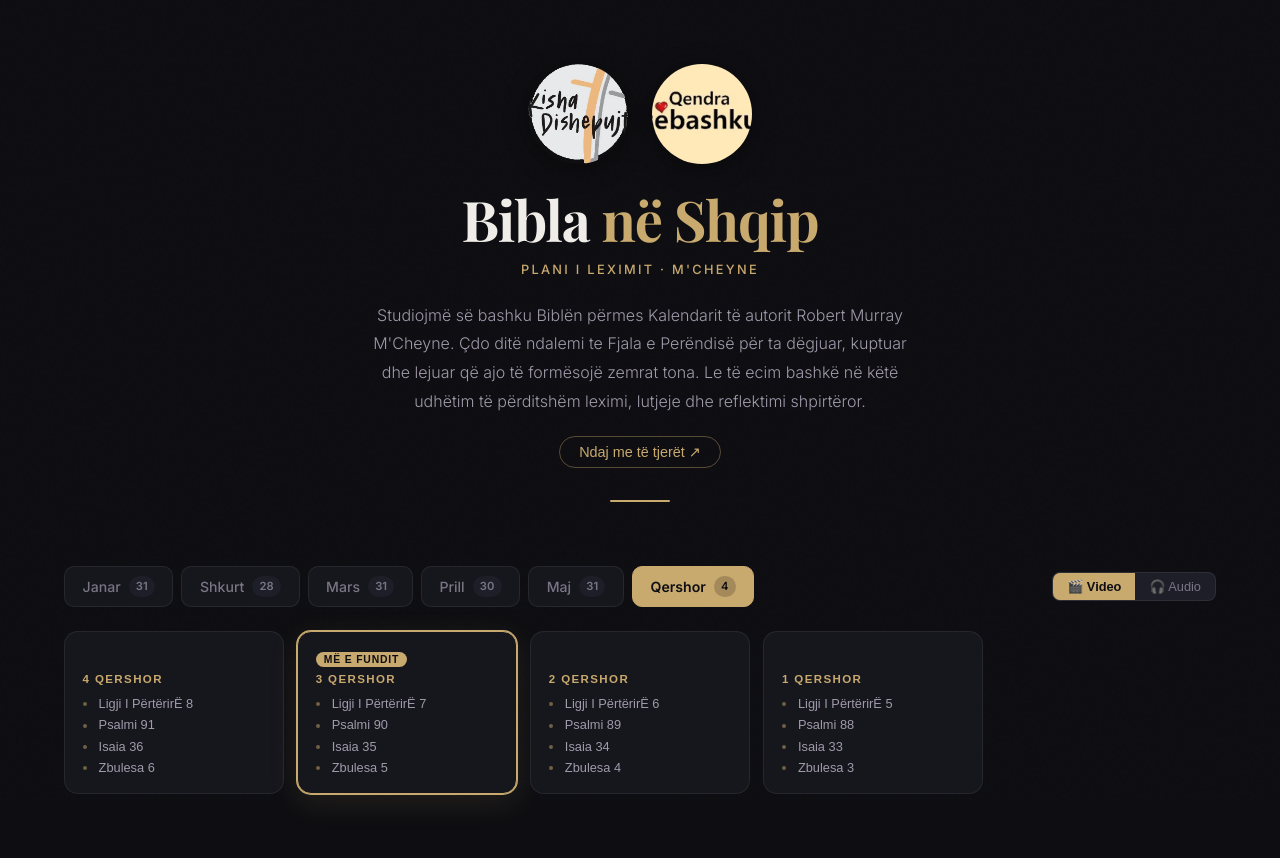
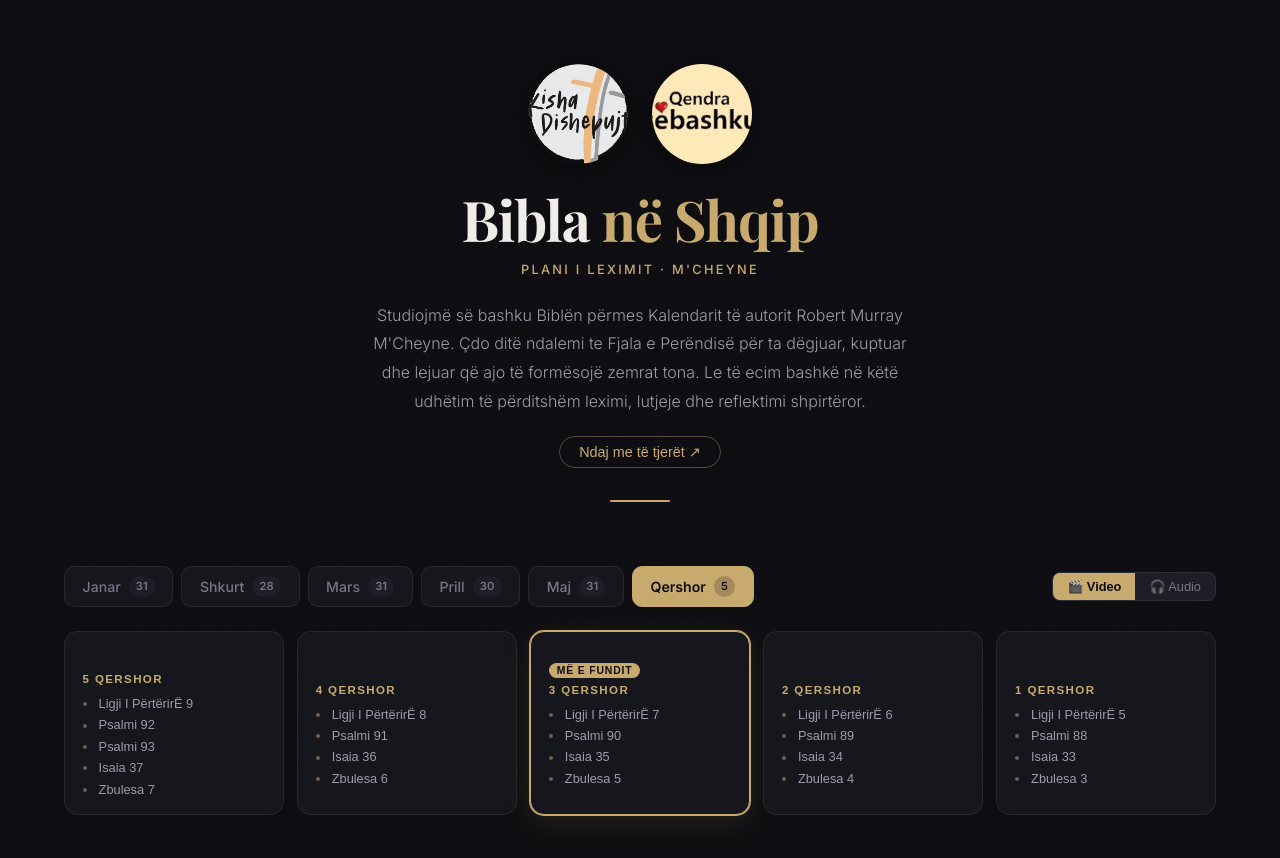
Before and after one commit to jeffandmeredith-max/bibla-shqip, a React (Vite) app: page / in a window 1280 px wide. Shown: the top 858 px of the page. Built offline with nearby package versions, Linux system fonts and the light colour scheme.

Commit message:
chore: daily update 2026-06-05

```diff
--- a/src/data/june.js
+++ b/src/data/june.js
@@ -91,5 +91,32 @@ export const june = [
         "start": 530
       }
     ]
+  },
+  {
+    "day": 5,
+    "date": "5 Qershor",
+    "videoId": "tpDEzcq-k_4",
+    "readings": [
+      {
+        "title": "Ligji I PërtërirË 9",
+        "start": 0
+      },
+      {
+        "title": "Psalmi 92",
+        "start": 297
+      },
+      {
+        "title": "Psalmi 93",
+        "start": 387
+      },
+      {
+        "title": "Isaia 37",
+        "start": 430
+      },
+      {
+        "title": "Zbulesa 7",
+        "start": 794
+      }
+    ]
   }
 ]
```
